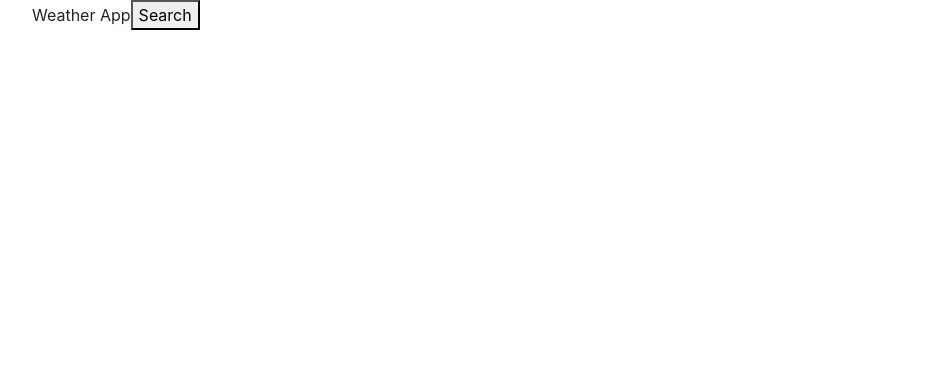
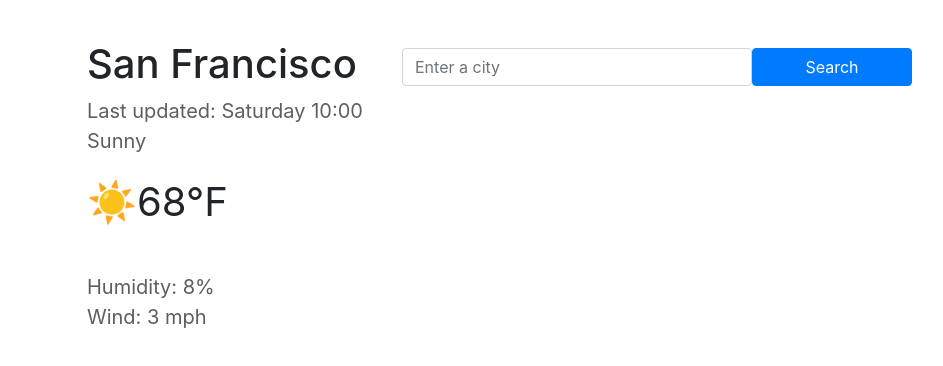
Before and after one commit to jayceeth/react-weather-app, a React (Create React App) app: page / in a window 1280 px wide. Shown: the top 366 px of the page, without its empty margins (53-996 px from the left). Built offline with nearby package versions, Linux system fonts and the light colour scheme.

Commit message:
Added and styled the search engine

```diff
--- a/src/App.js
+++ b/src/App.js
@@ -1,12 +1,14 @@
 import './App.css';
+import Weather from "./Weather";
+import SearchEngine from "./SearchEngine";
 
 function App() {
   return (
     <div className="App">
       <div className = "container">
         <p>
-          Weather App
-          <button>Search</button>
+          <Weather />
+          <SearchEngine />
         </p>
        </div>
     </div>
--- /dev/null
+++ b/src/SearchEngine.css
@@ -0,0 +1,10 @@
+.SearchEngine #city-input {
+  position: relative;
+  left: 370px;
+  top: -260px;
+}
+.SearchEngine #submit-button {
+  position: relative;
+  left: 340px;
+  top: -260px;
+}
--- /dev/null
+++ b/src/SearchEngine.js
@@ -0,0 +1,31 @@
+import React from "react";
+import "./SearchEngine.css";
+import "bootstrap/dist/css/bootstrap.min.css";
+
+export default function SearchEngine() {
+  return (
+    <div className="SearchEngine">
+      <form id="search-form" className="mb-3">
+        <div className="row">
+          <div className="col-4">
+            <input
+              type="search"
+              placeholder="Enter a city"
+              className="form-control"
+              id="city-input"
+              autocomplete="off"
+            />
+          </div>
+          <div class="col-sm-2">
+            <input
+              type="submit"
+              value="Search"
+              className="btn btn-primary w-100"
+              id="submit-button"
+            />
+          </div>
+        </div>
+      </form>
+    </div>
+  );
+}
```
